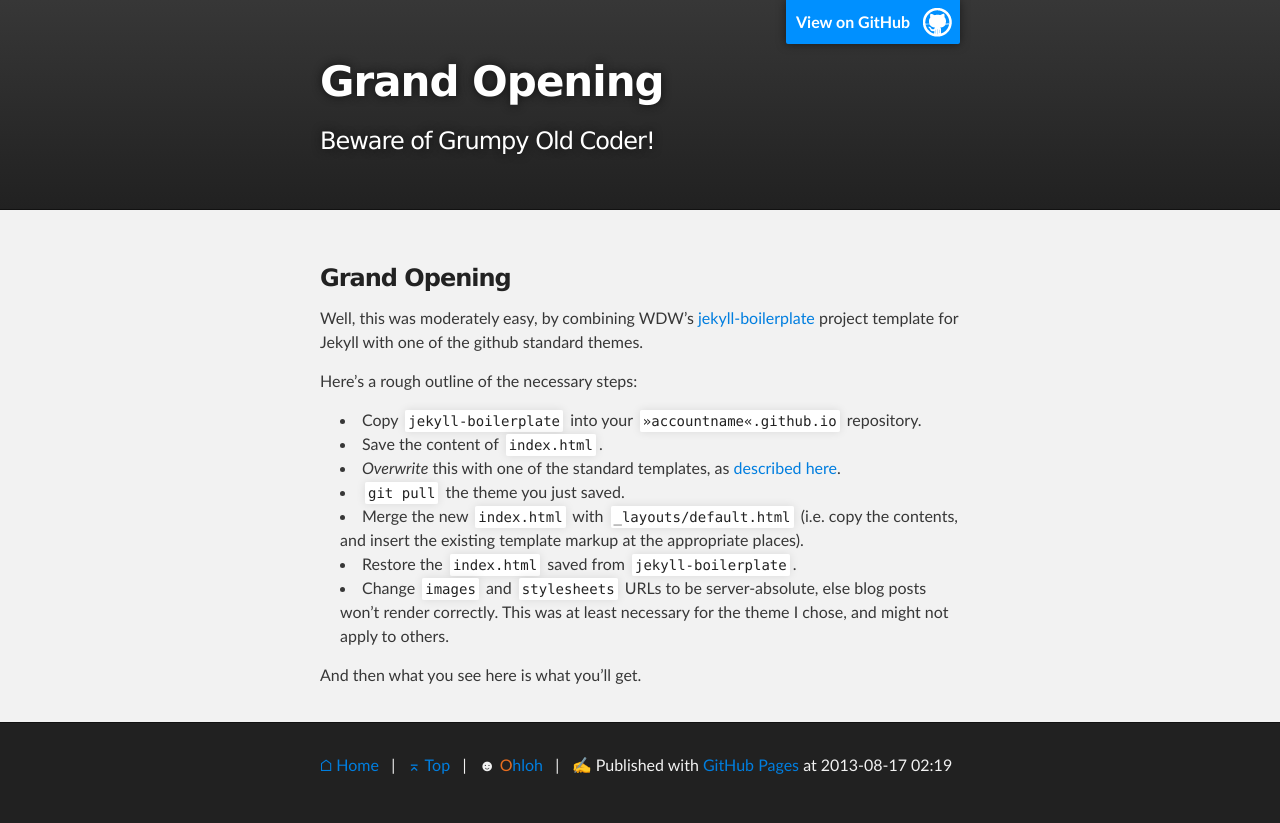
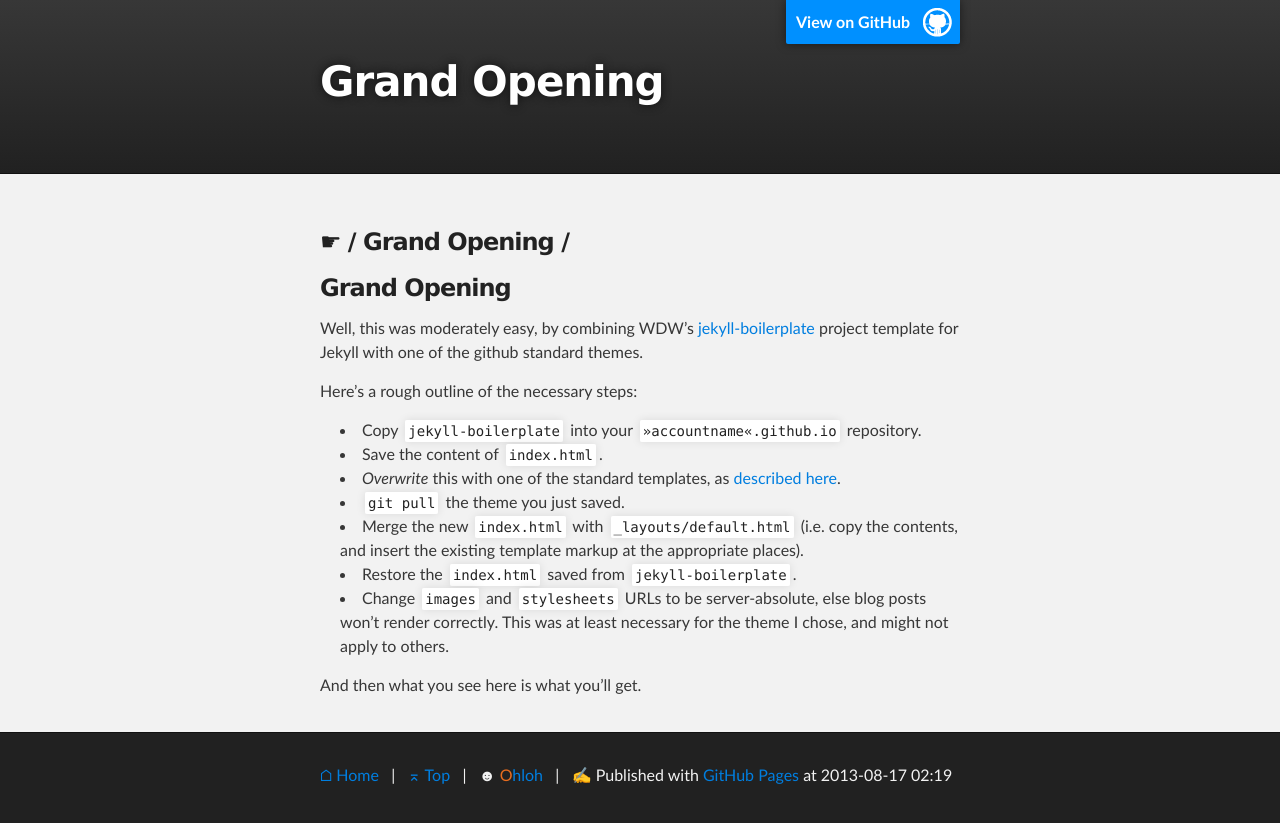
Before and after one commit to jhermann/jhermann.github.io, a Jekyll site: the page built from _posts/2013-08-17-grand-opening.md, in a window 1280 px wide. Shown: the top 823 px of the page. Built offline with Jekyll 4.4.1, drawn with Linux system fonts in a browser that asks for light colours; Markdown is read by kramdown in place of the engine named in the settings.

Commit message:
more experiments

```diff
--- a/_layouts/default.html
+++ b/_layouts/default.html
@@ -20,7 +20,7 @@
 
           <a name="top">
               <h1 id="project_title">{{ page.title }}</h1>
-              <h2 id="project_tagline">Beware of Grumpy Old Coder!</h2>
+              <h2 id="project_tagline">{{ page.tagline }}</h2>
           </a>
 
         </header>
--- a/_layouts/post.html
+++ b/_layouts/post.html
@@ -1,6 +1,7 @@
 ---
 layout: default
-title: jhermann's github blog
+tagline: jhermann's github blog
 ---
 
+<h3>☛ {{title}} / {{page.title}} / {{post.title}}</h3>
 {{ content }}
--- a/index.html
+++ b/index.html
@@ -1,6 +1,7 @@
 ---
 layout: default
 title: jhermann's github pages
+tagline: Beware of Grumpy Old Coder!
 ---
 
 <h3>Blog Posts</h3>
```
